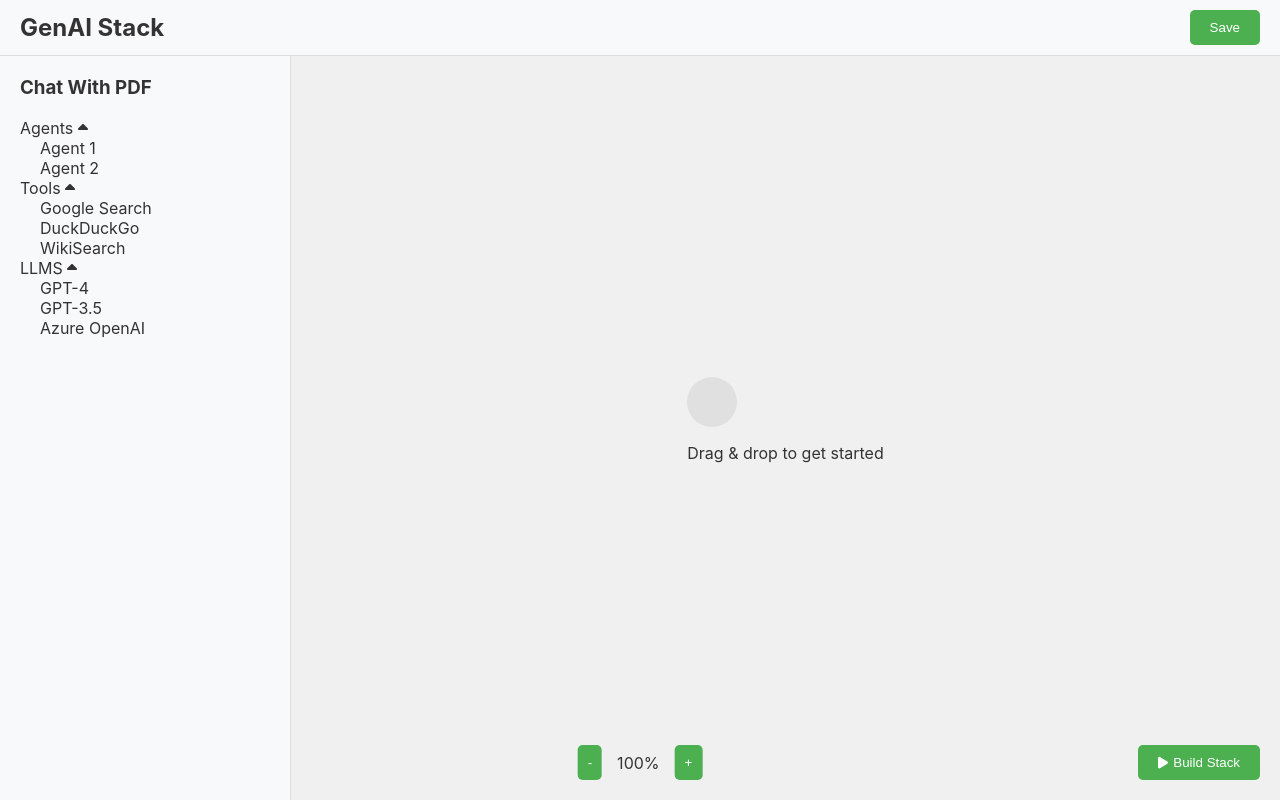
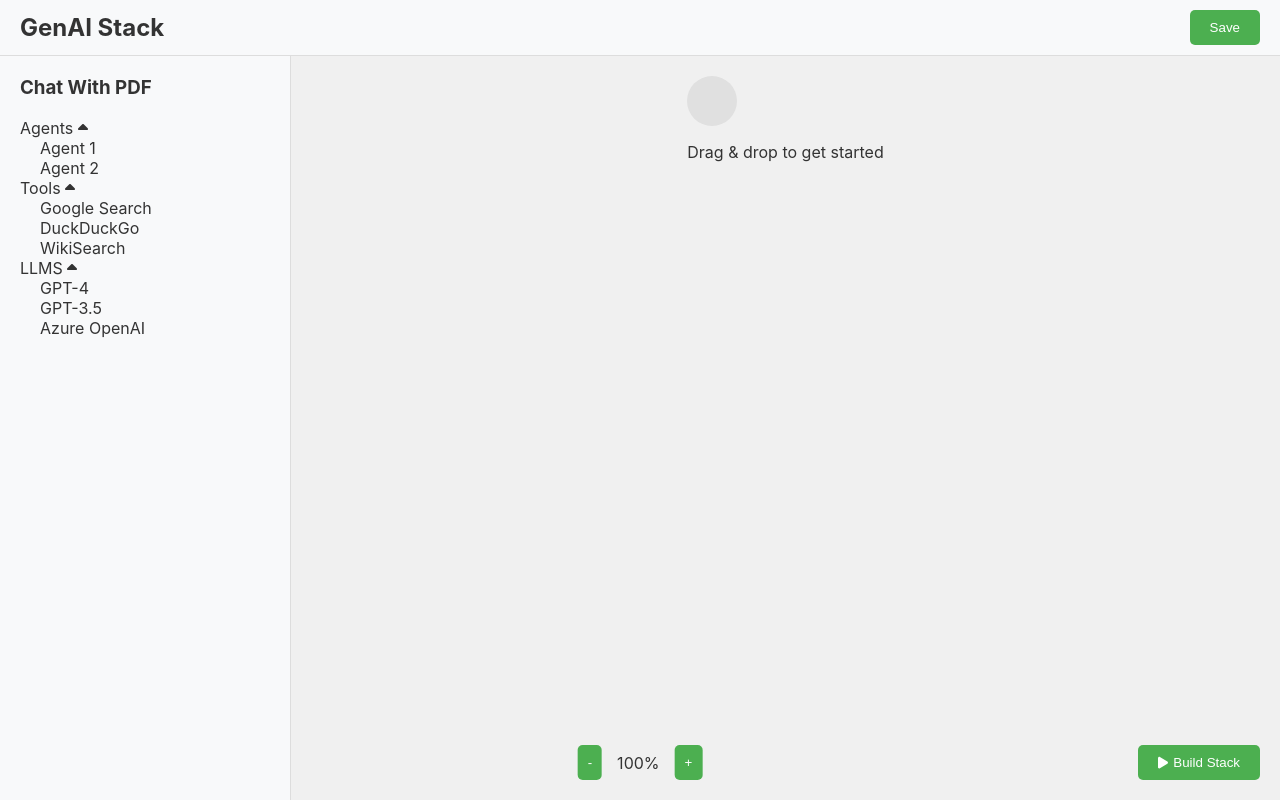
Before and after one commit to zencodess/myAGI, a React (Create React App) app in the folder frontend/: page /create-stack in a window 1280 px wide. Built offline with nearby package versions, Linux system fonts and the light colour scheme.

Commit message:
arrays of tools, llms, agents - stack creation

```diff
--- a/frontend/src/App.css
+++ b/frontend/src/App.css
@@ -225,9 +225,12 @@ body {
 .stack-workspace {
     flex: 1;
     display: flex;
-    justify-content: center;
+    flex-direction: column;
     align-items: center;
     background-color: #f0f0f0;
+    overflow-y: auto;
+    padding: 20px;
+    gap: 20px;
 }
 
 .workspace-placeholder {
@@ -287,13 +290,14 @@ body {
     margin-right: 5px;
 }
 
-
 /* Configuration Styles */
 .llm-configuration, .tool-configuration, .agent-configuration {
     background-color: white;
     padding: 20px;
     border-radius: 8px;
     box-shadow: 0 2px 10px rgba(0, 0, 0, 0.1);
+    width: 100%;
+    max-width: 600px;
 }
 
 .llm-configuration-grid, .tool-configuration-grid, .agent-configuration-grid {
--- a/frontend/src/components/StackCreationPage.js
+++ b/frontend/src/components/StackCreationPage.js
@@ -7,9 +7,9 @@ const StackCreationPage = () => {
     const [showAgents, setShowAgents] = useState(true);
     const [showTools, setShowTools] = useState(true);
     const [showLLMS, setShowLLMS] = useState(true);
-    const [selectedLLM, setSelectedLLM] = useState(null);
-    const [selectedTool, setSelectedTool] = useState(null);
-    const [selectedAgent, setSelectedAgent] = useState(null);
+    const [selectedLLMs, setSelectedLLMs] = useState([]);
+    const [selectedTools, setSelectedTools] = useState([]);
+    const [selectedAgents, setSelectedAgents] = useState([]);
 
     const handleZoomIn = () => {
         setZoomLevel(prevZoom => Math.min(prevZoom + 10, 200));
@@ -20,21 +20,15 @@ const StackCreationPage = () => {
     };
 
     const handleLLMClick = (llm) => {
-        setSelectedLLM(llm);
-        setSelectedTool(null);
-        setSelectedAgent(null);
+        setSelectedLLMs((prev) => [...prev, llm]);
     };
 
     const handleToolClick = (tool) => {
-        setSelectedTool(tool);
-        setSelectedLLM(null);
-        setSelectedAgent(null);
+        setSelectedTools((prev) => [...prev, tool]);
     };
 
     const handleAgentClick = (agent) => {
-        setSelectedAgent(agent);
-        setSelectedLLM(null);
-        setSelectedTool(null);
+        setSelectedAgents((prev) => [...prev, agent]);
     };
 
     return (
@@ -81,9 +75,9 @@ const StackCreationPage = () => {
                     </div>
                 </aside>
                 <section className="stack-workspace" style={{ transform: `scale(${zoomLevel / 100})` }}>
-                    {selectedLLM && (
-                        <div className="llm-configuration">
-                            <h2>{selectedLLM}</h2>
+                    {selectedLLMs.map((llm, index) => (
+                        <div key={index} className="llm-configuration">
+                            <h2>{llm}</h2>
                             <div className="llm-configuration-grid">
                                 <label>
                                     Max Tokens
@@ -103,10 +97,10 @@ const StackCreationPage = () => {
                                 </label>
                             </div>
                         </div>
-                    )}
-                    {selectedTool && (
-                        <div className="tool-configuration">
-                            <h2>{selectedTool}</h2>
+                    ))}
+                    {selectedTools.map((tool, index) => (
+                        <div key={index} className="tool-configuration">
+                            <h2>{tool}</h2>
                             <div className="tool-configuration-grid">
                                 <label>
                                     API Key
@@ -119,10 +113,10 @@ const StackCreationPage = () => {
                                 {/* Add more configuration fields as needed */}
                             </div>
                         </div>
-                    )}
-                    {selectedAgent && (
-                        <div className="agent-configuration">
-                            <h2>{selectedAgent}</h2>
+                    ))}
+                    {selectedAgents.map((agent, index) => (
+                        <div key={index} className="agent-configuration">
+                            <h2>{agent}</h2>
                             <div className="agent-configuration-grid">
                                 <label>
                                     Agent Name
@@ -150,8 +144,8 @@ const StackCreationPage = () => {
                                 {/* Add more configuration fields as needed */}
                             </div>
                         </div>
-                    )}
-                    {!selectedLLM && !selectedTool && !selectedAgent && (
+                    ))}
+                    {!selectedLLMs.length && !selectedTools.length && !selectedAgents.length && (
                         <div className="workspace-placeholder">
                             <div className="placeholder-icon"></div>
                             <p>Drag & drop to get started</p>
```
